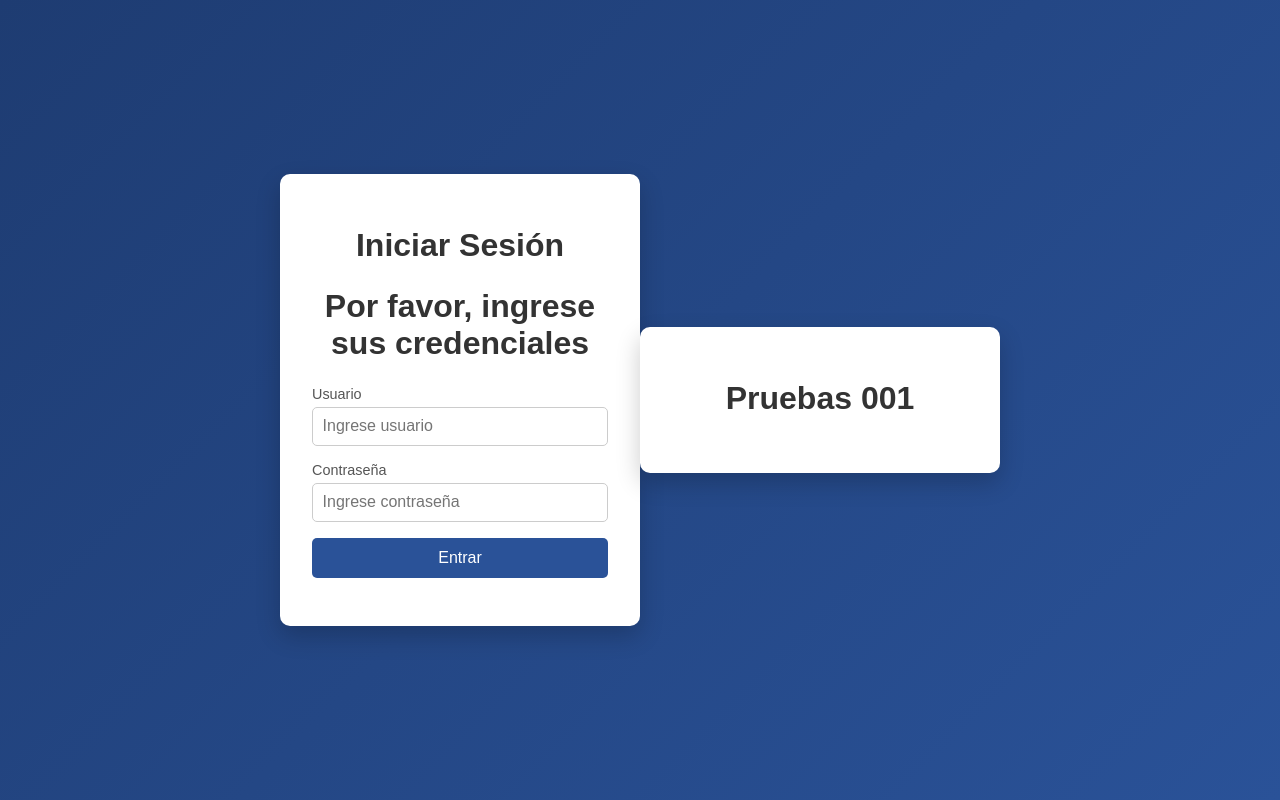
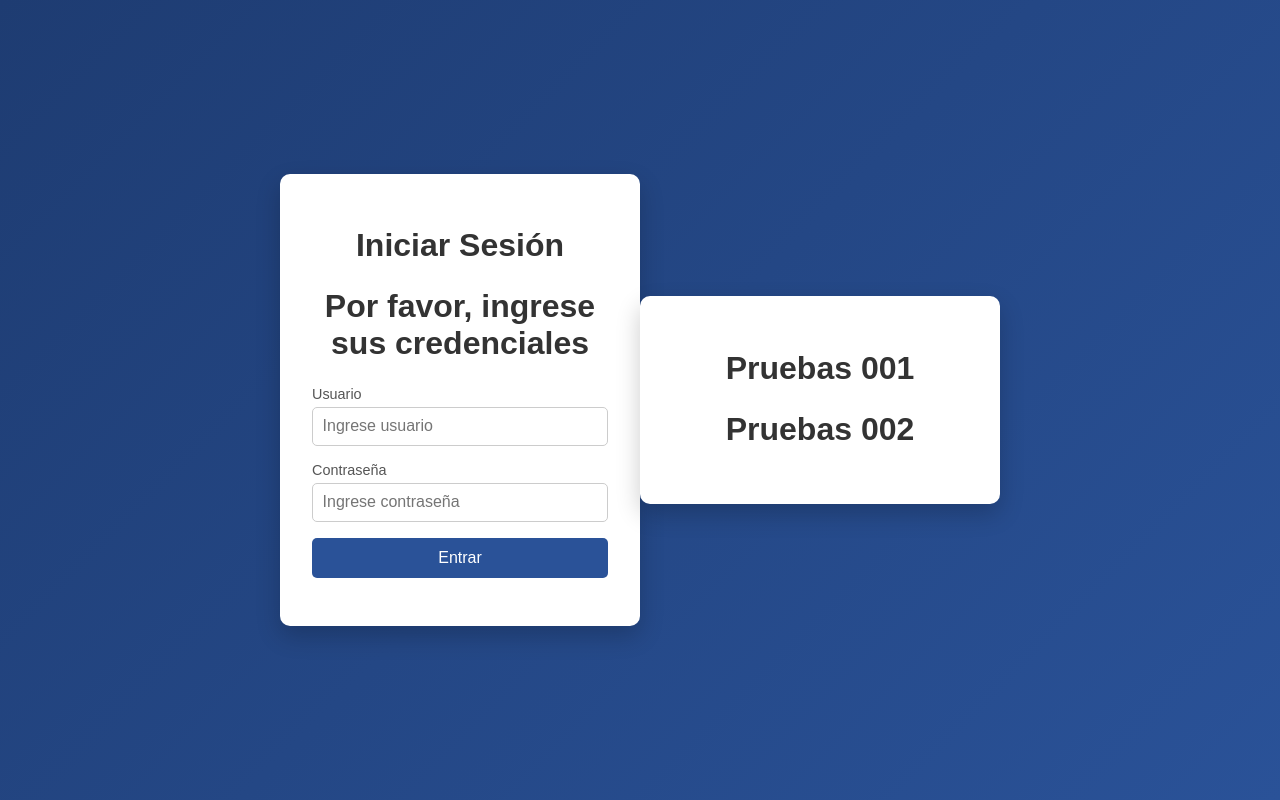
Before and after one commit to Ronaldino-CH/Practica_ramas_merge, a plain HTML site: page index.html in a window 1280 px wide. Drawn offline with Linux system fonts and the light colour scheme.

Commit message:
pruebas 002

```diff
--- a/index.html
+++ b/index.html
@@ -31,7 +31,7 @@
 
   <main class="login-card">
     <h1 class="title">Pruebas 001</h1>
-
+    <h1 class="title">Pruebas 002</h1>
   </main>
 
   <script src="js/app.js"></script>
```
